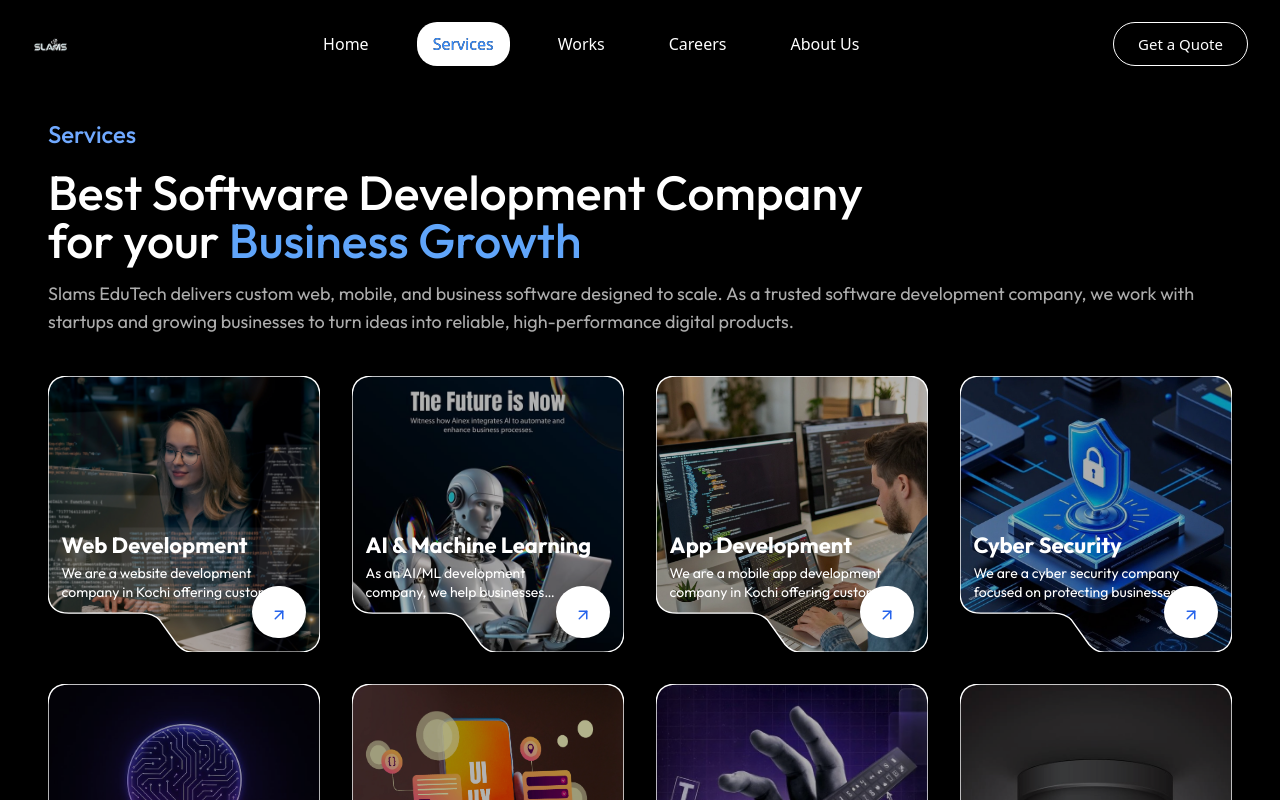
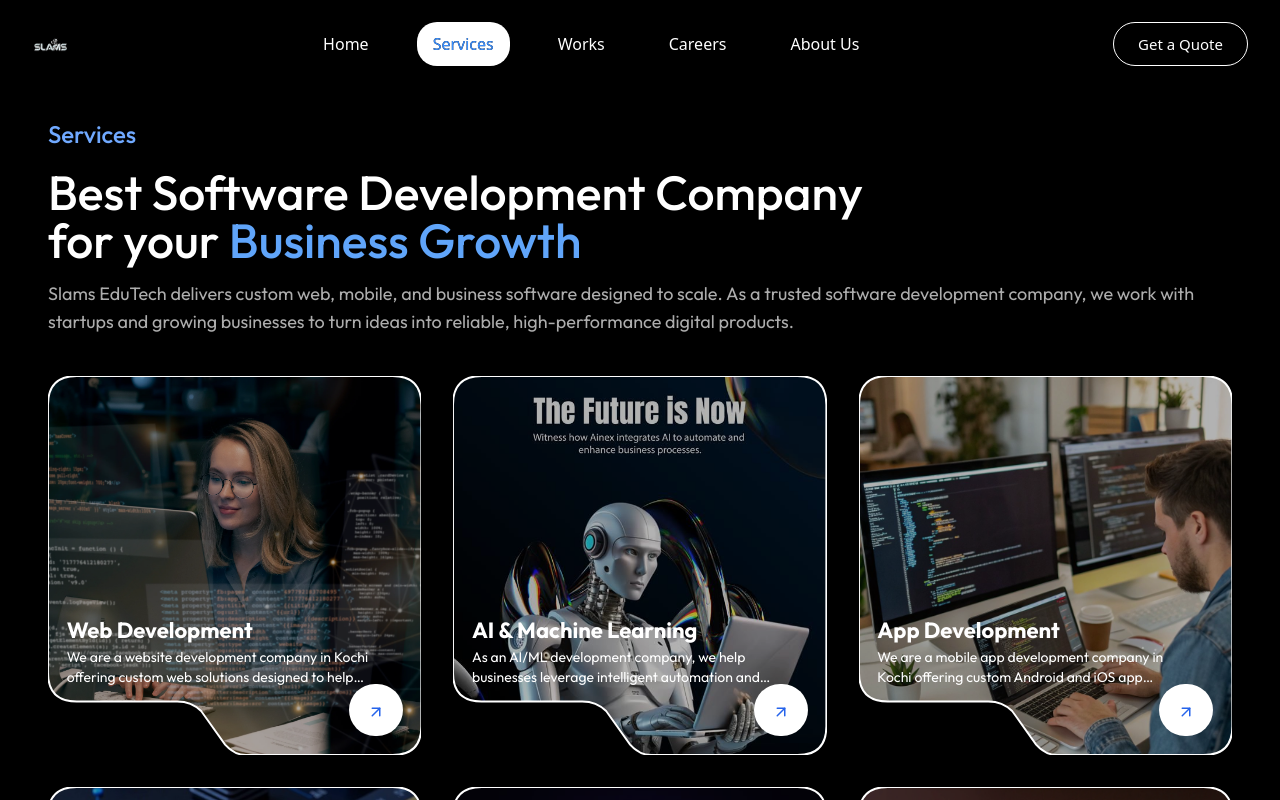
Before and after one commit to Projects-Ziya/slams-edu-tech, a React (Vite) app: page /service in a window 1280 px wide. Shown: the top 800 px of the page. Built offline with nearby package versions, Linux system fonts and the light colour scheme; a web font is replaced by a local one.

Commit message:
wors and services updated

```diff
--- a/src/pages/Service.tsx
+++ b/src/pages/Service.tsx
@@ -34,7 +34,7 @@ const Service = () => {
       <p className="pt-4 text-[#ADADAD] text-sm sm:text-base md:text-lg font-outfit max-w-[1400px]">Slams EduTech delivers custom web, mobile, and business software designed to scale. As a trusted software development company, we work with startups and growing businesses to turn ideas into reliable, high-performance digital products. </p>
     {/* cards */}
 
-      <div className="justify-between  items-end pt-10 grid grid-cols-1 sm:grid-cols-2 md:grid-cols-3 lg:grid-cols-4 gap-6 md:gap-8">
+      <div className="justify-between  items-end pt-10 grid grid-cols-1 sm:grid-cols-2 md:grid-cols-3 2xl:grid-cols-4 gap-6 md:gap-8">
           <Suspense fallback={<div className="text-white"><Loader/></div>}>
 
       {services.map((service) => (
--- a/src/pages/Works.tsx
+++ b/src/pages/Works.tsx
@@ -32,7 +32,7 @@ const Works = () => {
               <p className="pt-4 text-[#ADADAD] text-[20px] text-sm sm:text-base md:text-lg font-outfit max-w-[1100px]">As a leading web development company in Kochi, Slams EduTech delivers high-quality websites and mobile applications for startups and businesses. Explore our work and see how we turn ideas into real digital solutions. </p>
 
 
-      <div className="justify-between gap-6 items-end pt-10 grid grid-cols-1 sm:grid-cols-2 md:grid-cols-3 lg:grid-cols-4 gap-6 md:gap-8">
+      <div className="justify-between  items-end pt-10 grid grid-cols-1 sm:grid-cols-2 md:grid-cols-3  2xl:grid-cols-4 gap-6 md:gap-8">
 
   <Suspense fallback={<div className="text-white"><Loader/></div>}>
     {projects.map((project) => (
```
